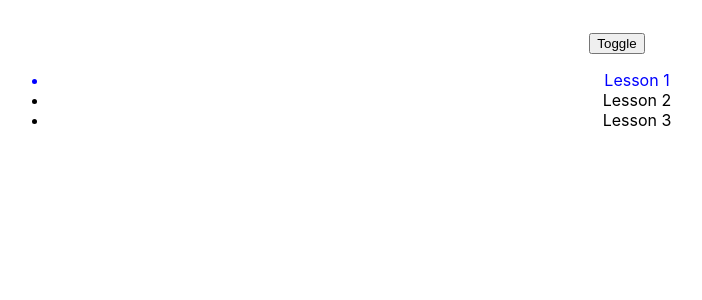
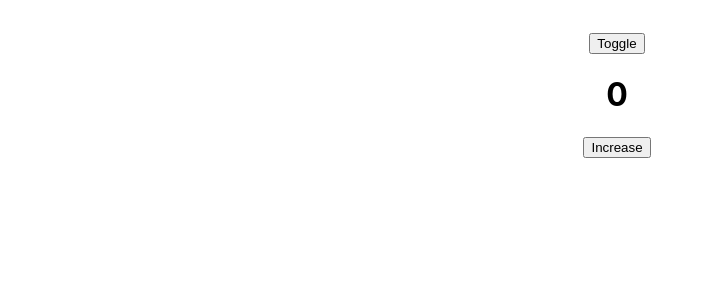
Before and after one commit to HARKINGS/REACT_JS_STUDY, a React (Create React App) app: page / in a window 1280 px wide. Both pictures are taken after a click on the button "Toggle". Shown: the top 300 px of the page, without its empty margins (23-725 px from the left). Built offline with nearby package versions, Linux system fonts and the light colour scheme.

Commit message:
Phân biệt giữa useEffect và useLayoutEffect

```diff
--- a/src/Content.js
+++ b/src/Content.js
@@ -1,43 +1,44 @@
-import { useEffect, useState } from "react";
+import { useLayoutEffect, useEffect, useState } from "react";
 
-const lessons = [
-  { id: 1, title: "Lesson 1", content: "Content for lesson 1" },
-  { id: 2, title: "Lesson 2", content: "Content for lesson 2" },
-  { id: 3, title: "Lesson 3", content: "Content for lesson 3" },
-];
+// Phân biệt useEffect và useLayoutEffect:
+// - useEffect: Chạy sau khi DOM đã được cập nhật, không chặn việc vẽ giao diện.
+// - useLayoutEffect: Chạy ngay sau khi DOM đã được cập nhật, nhưng trước khi trình duyệt vẽ giao diện, có thể chặn việc vẽ giao diện nếu cần.
+
+// Thứ tự các bước khi gọi useEffect:
+// 1. Cập nhật lại state hoặc props.
+// 2. Cập nhật lại DOM (mutated) (nếu có).
+// 3. Render lại UI.
+// 4. Chạy cleanup function (nếu có) nếu deps thay đổi.
+// 5. Chạy callback function của useEffect sau khi DOM đã được cập nhật.
+
+// Thứ tự các bước khi gọi useLayoutEffect:
+// 1. Cập nhật lại state hoặc props.
+// 2. Cập nhật lại DOM (mutated) (nếu có).
+// 3. Chạy cleanup function (nếu có) nếu deps thay đổi.
+// 4. Gọi useLayoutEffect callback function ngay sau khi DOM đã được cập nhật, nhưng trước khi trình duyệt vẽ giao diện.
+// 5. Render lại UI.
 
 function Content() {
-  const [lessonId, setLessonId] = useState(1);
+  const [count, setCount] = useState(0);
 
-  useEffect(() => {
-    const handleComment = ({ detail }) => {
-      console.log(detail);
-    };
-    window.addEventListener(`lessonComment-${lessonId}`, handleComment);
+  // dùng useEffect thì xuất hiện 4 trong khoảng khắc rồi mới về 0
+  // useEffect(() => {
+  //   if (count > 3) setCount(0);
+  // }, [count]);
 
-    return () => {
-      window.removeEventListener(`lessonComment-${lessonId}`, handleComment);
-    };
-  }, [lessonId]);
+  // dùng useLayoutEffect thì không xuất hiện 4 trong khoảng khắc rồi mới về 0
+  useLayoutEffect(() => {
+    if (count > 3) setCount(0);
+  }, [count]);
+
+  const handleClick = () => {
+    setCount(count + 1);
+  };
 
   return (
     <div>
-      <ul>
-        {lessons.map((lesson) => {
-          return (
-            <li
-              key={lesson.id}
-              style={{
-                cursor: "pointer",
-                color: lessonId === lesson.id ? "blue" : "black",
-              }}
-              onClick={() => setLessonId(lesson.id)}
-            >
-              {lesson.title}
-            </li>
-          );
-        })}
-      </ul>
+      <h1>{count}</h1>
+      <button onClick={handleClick}>Increase</button>
     </div>
   );
 }
--- a/src/index.js
+++ b/src/index.js
@@ -5,19 +5,19 @@ import App from "./App";
 import reportWebVitals from "./reportWebVitals";
 
 // Fake comment
-function emitComment(id) {
-  setInterval(() => {
-    window.dispatchEvent(
-      new CustomEvent(`lessonComment-${id}`, {
-        detail: `Nội dung comment cho bài học ${id}`,
-      })
-    );
-  }, 2000);
-}
+// function emitComment(id) {
+//   setInterval(() => {
+//     window.dispatchEvent(
+//       new CustomEvent(`lessonComment-${id}`, {
+//         detail: `Nội dung comment cho bài học ${id}`,
+//       })
+//     );
+//   }, 2000);
+// }
 
-emitComment(1);
-emitComment(2);
-emitComment(3);
+// emitComment(1);
+// emitComment(2);
+// emitComment(3);
 
 const root = ReactDOM.createRoot(document.getElementById("root"));
 root.render(
```
